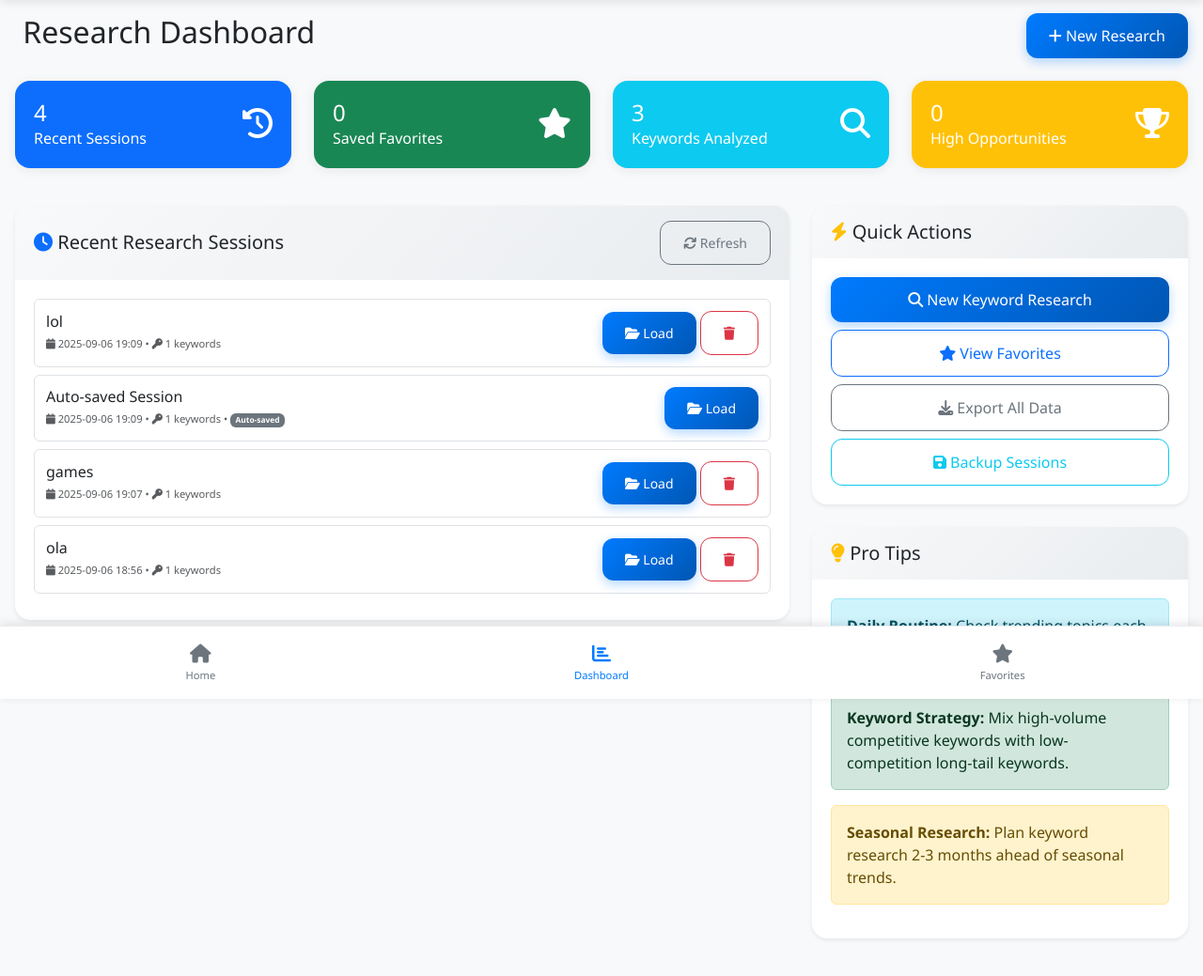
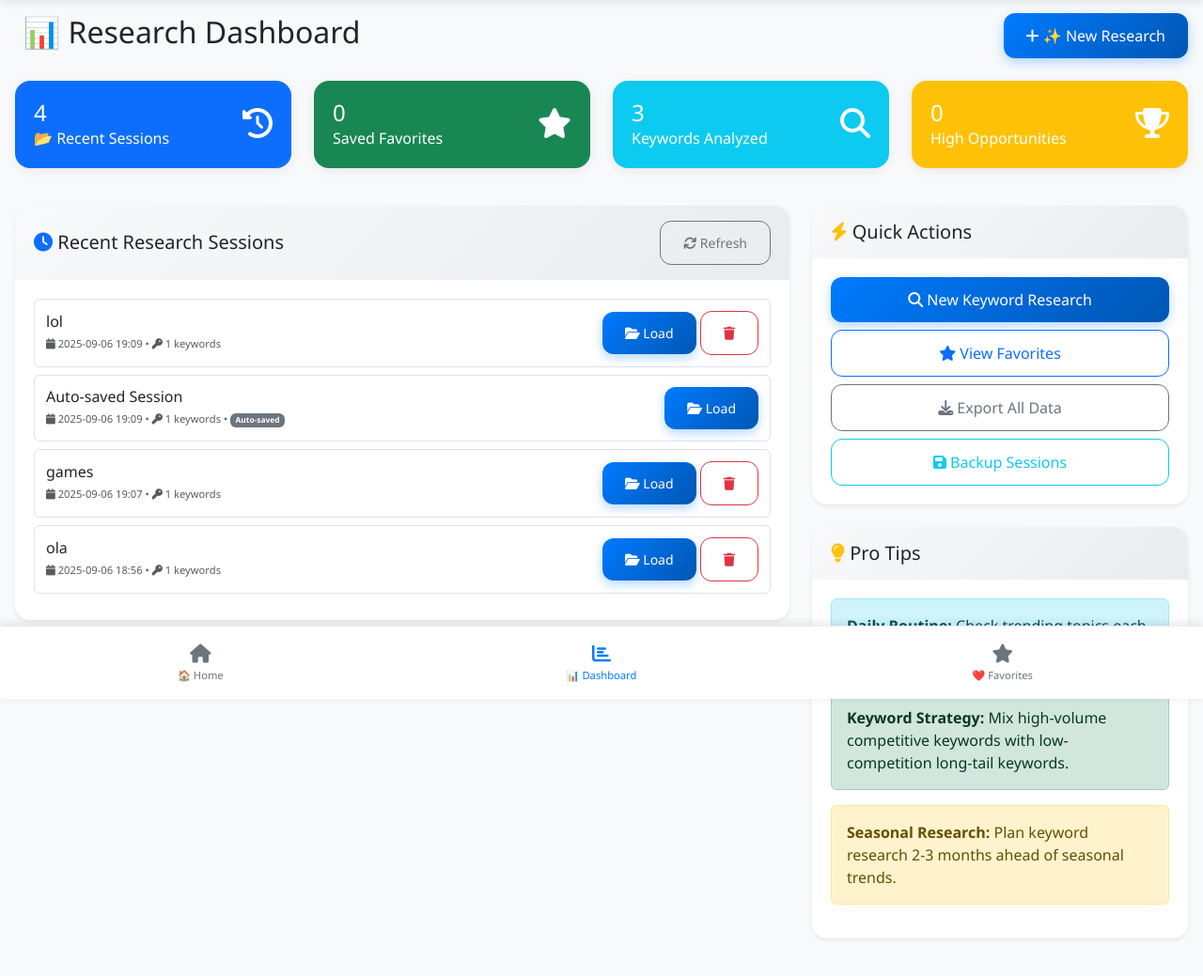
Before and after one commit to julisunkan/kdm, a Flask app: page /dashboard in a window 1280 px wide. Shown: the part 56-1095 px from the top of the page at 94% size. Run offline with Flask 3, Linux system fonts and the light colour scheme; data comes from the database, SQL or seed files in the repository; some libraries are stand-ins or nearby versions.

Commit message:
Add emojis to the interface and enable PWA functionality
Adds PWA service worker registration and manifest routes, updates base.html to include PWA installation logic and emojis, and enhances dashboard.html with emojis and updated titles.

Replit-Commit-Author: Agent
Replit-Commit-Session-Id: c26e37b1-4f14-4f81-8837-9653e23cf745
Replit-Commit-Checkpoint-Type: intermediate_checkpoint
Replit-Commit-Screenshot-Url: https://storage.googleapis.com/screenshot-production-us-central1/52442a34-5cc9-4a51-9f31-e5e41c5c2adc/c26e37b1-4f14-4f81-8837-9653e23cf745/18esaDi

```diff
--- a/routes.py
+++ b/routes.py
@@ -1,4 +1,4 @@
-from flask import render_template, request, jsonify, redirect, url_for, flash, session, make_response
+from flask import render_template, request, jsonify, redirect, url_for, flash, session, make_response, send_from_directory
 from app import app, db
 from models import SearchSession, Favorite, TrendingTopic
 from utils.keyword_research import KeywordResearcher
@@ -349,3 +349,12 @@ def delete_session(session_id):
     except Exception as e:
         logging.error(f"Error deleting session: {e}")
         return jsonify({'error': str(e)}), 500
+
+# PWA Routes
+@app.route('/static/sw.js')
+def service_worker():
+    return send_from_directory('static', 'sw.js', mimetype='application/javascript')
+
+@app.route('/static/manifest.json')
+def manifest():
+    return send_from_directory('static', 'manifest.json', mimetype='application/json')
--- a/templates/base.html
+++ b/templates/base.html
@@ -66,19 +66,19 @@
                 <div class="col-4">
                     <a href="{{ url_for('index') }}" class="nav-link {% if request.endpoint == 'index' %}active{% endif %}">
                         <i class="fas fa-home fa-lg"></i>
-                        <small class="d-block mt-1">Home</small>
+                        <small class="d-block mt-1">🏠 Home</small>
                     </a>
                 </div>
                 <div class="col-4">
                     <a href="{{ url_for('dashboard') }}" class="nav-link {% if request.endpoint == 'dashboard' %}active{% endif %}">
                         <i class="fas fa-chart-bar fa-lg"></i>
-                        <small class="d-block mt-1">Dashboard</small>
+                        <small class="d-block mt-1">📊 Dashboard</small>
                     </a>
                 </div>
                 <div class="col-4">
                     <a href="{{ url_for('favorites') }}" class="nav-link {% if request.endpoint == 'favorites' %}active{% endif %}">
                         <i class="fas fa-star fa-lg"></i>
-                        <small class="d-block mt-1">Favorites</small>
+                        <small class="d-block mt-1">❤️ Favorites</small>
                     </a>
                 </div>
             </div>
@@ -91,6 +91,48 @@
     <!-- Bootstrap JS -->
     <script src="https://cdn.jsdelivr.net/npm/bootstrap@5.3.2/dist/js/bootstrap.bundle.min.js"></script>
 
+    <!-- PWA Service Worker -->
+    <script>
+        // PWA Service Worker Registration
+        if ('serviceWorker' in navigator) {
+            window.addEventListener('load', function() {
+                navigator.serviceWorker.register('/static/sw.js')
+                    .then(function(registration) {
+                        console.log('🎉 PWA Service Worker registered:', registration.scope);
+                    })
+                    .catch(function(err) {
+                        console.log('❌ PWA Service Worker registration failed:', err);
+                    });
+            });
+        }
+
+        // PWA Install Prompt
+        let deferredPrompt;
+        window.addEventListener('beforeinstallprompt', (e) => {
+            e.preventDefault();
+            deferredPrompt = e;
+
+            // Show install button
+            const installBtn = document.createElement('button');
+            installBtn.className = 'btn btn-success btn-sm position-fixed';
+            installBtn.style.cssText = 'bottom: 80px; right: 20px; z-index: 1000; box-shadow: 0 4px 8px rgba(0,0,0,0.2);';
+            installBtn.innerHTML = '<i class="fas fa-download"></i> 📱 Install App';
+
+            installBtn.addEventListener('click', () => {
+                installBtn.style.display = 'none';
+                deferredPrompt.prompt();
+                deferredPrompt.userChoice.then((choiceResult) => {
+                    if (choiceResult.outcome === 'accepted') {
+                        console.log('✅ User accepted the PWA install prompt');
+                    }
+                    deferredPrompt = null;
+                });
+            });
+
+            document.body.appendChild(installBtn);
+        });
+    </script>
+
     <!-- Custom JavaScript -->
     <script src="{{ url_for('static', filename='js/app.js') }}"></script>
 
--- a/templates/dashboard.html
+++ b/templates/dashboard.html
@@ -1,6 +1,6 @@
 {% extends "base.html" %}
 
-{% block title %}Dashboard - KDP Keyword Research Tool{% endblock %}
+{% block title %}📊 Dashboard - KDP Keyword Research Tool{% endblock %}
 
 {% block content %}
 <div class="row">
@@ -9,11 +9,11 @@
         <div class="d-flex justify-content-between align-items-center mb-4">
             <h2>
                 <i class="fas fa-chart-dashboard text-primary"></i>
-                Research Dashboard
+                📊 Research Dashboard
             </h2>
             <div>
                 <a href="{{ url_for('index') }}" class="btn btn-primary">
-                    <i class="fas fa-plus"></i> New Research
+                    <i class="fas fa-plus"></i> ✨ New Research
                 </a>
             </div>
         </div>
@@ -28,7 +28,7 @@
                 <div class="d-flex justify-content-between">
                     <div>
                         <h4 class="mb-0">{{ recent_sessions|length }}</h4>
-                        <p class="mb-0">Recent Sessions</p>
+                        <p class="mb-0">📂 Recent Sessions</p>
                     </div>
                     <div class="align-self-center">
                         <i class="fas fa-history fa-2x"></i>
```
